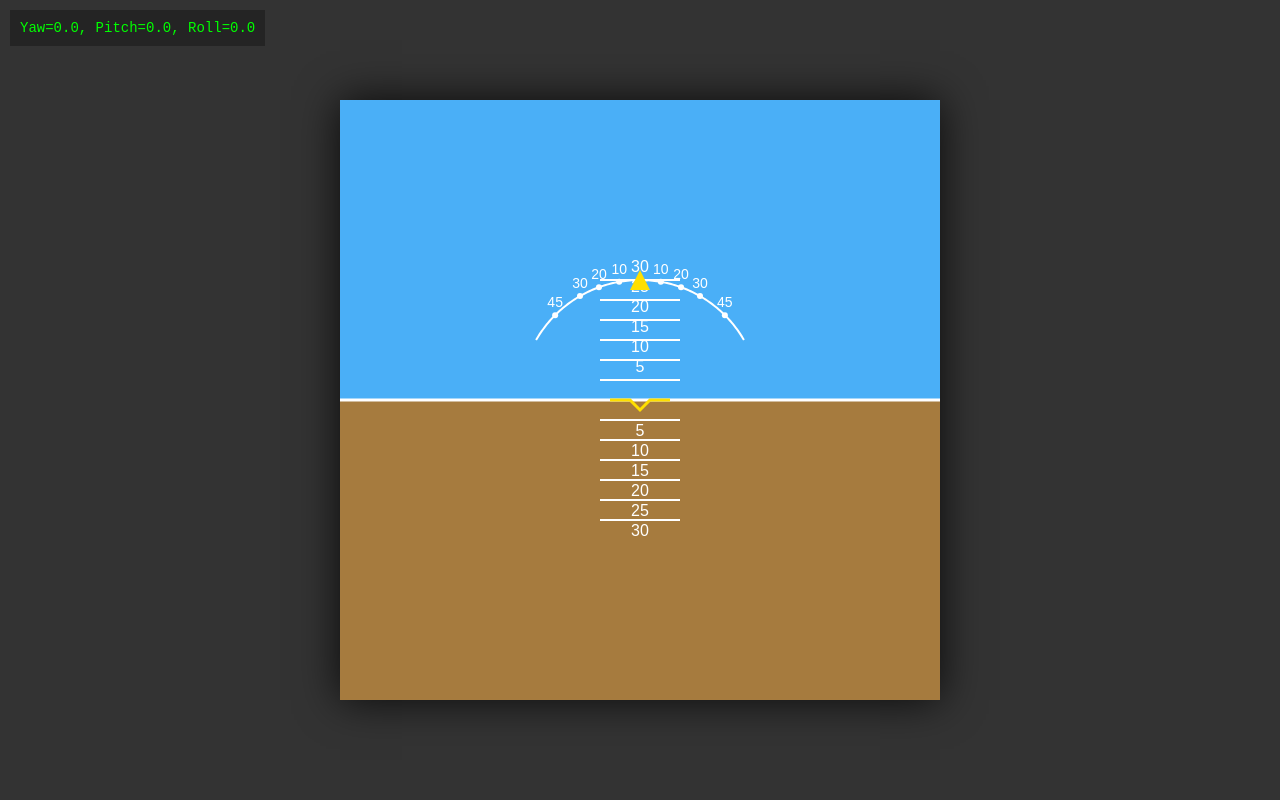
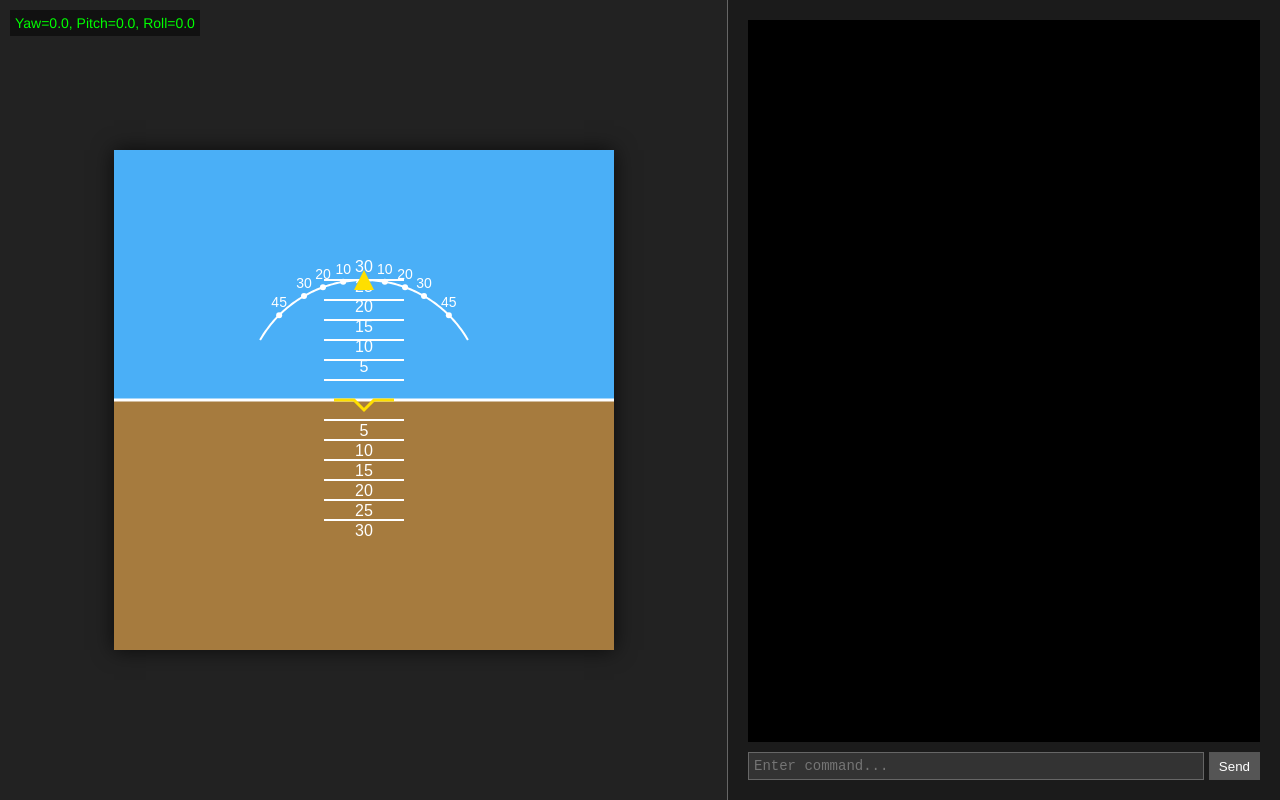
Before and after one commit to agastyahukoo/DesignBuildFly-2024, a plain HTML site: page index.html in a window 1280 px wide. Drawn offline with nearby package versions, Linux system fonts and the light colour scheme; no server answers.

Commit message:
Update index.html

```diff
--- a/index.html
+++ b/index.html
@@ -2,293 +2,249 @@
 <html>
 <head>
   <meta charset="UTF-8"/>
-  <title>Airbus-Style Primary Flight Display</title>
+  <title>Airbus-Style PFD</title>
   <style>
     body {
       margin: 0;
       padding: 0;
-      background: #333;
-      font-family: Arial, sans-serif;
-      color: white;
+      background: #222;
+      font-family: "Helvetica Neue", Arial, sans-serif;
+      color: #fff;
+      display: flex;
+      flex-direction: row;
+      height: 100vh;
     }
-
-    #pfdContainer {
-      width: 100vw;
-      height: 100vh;
+    #leftPane {
+      flex: 1;
       display: flex;
+      flex-direction: column;
+      align-items: center;
       justify-content: center;
-      align-items: center;
-      overflow: hidden;
+      border-right: 1px solid #666;
     }
-
+    #rightPane {
+      width: 40%;
+      display: flex;
+      flex-direction: column;
+      align-items: stretch;
+      padding: 20px;
+      background: #1b1b1b;
+    }
     #pfdCanvas {
       background: #222;
-      box-shadow: 0 0 40px rgba(0,0,0,0.8);
+      box-shadow: 0 0 20px rgba(0,0,0,0.7);
     }
-
-    /* Simple text overlay for debugging (optional) */
+    #terminalOutput {
+      flex: 1;
+      margin-bottom: 10px;
+      background: #000;
+      padding: 10px;
+      overflow-y: auto;
+      font-family: monospace;
+      font-size: 14px;
+      white-space: pre-wrap;
+    }
+    #terminalInput {
+      display: flex;
+    }
+    #terminalText {
+      flex: 1;
+      padding: 5px;
+      font-family: monospace;
+      font-size: 14px;
+      border: 1px solid #666;
+      background: #333;
+      color: #fff;
+    }
+    #terminalButton {
+      padding: 5px 10px;
+      margin-left: 5px;
+      background: #555;
+      color: #fff;
+      border: none;
+      cursor: pointer;
+    }
     #info {
       position: absolute;
-      top: 0;
-      left: 0;
-      margin: 10px;
-      padding: 10px;
-      background: rgba(0,0,0,0.3);
+      top: 10px;
+      left: 10px;
       color: #0f0;
-      font: 14px monospace;
+      font-size: 14px;
+      background: rgba(0,0,0,0.5);
+      padding: 5px;
     }
   </style>
 </head>
 <body>
 
-<div id="pfdContainer">
-  <canvas id="pfdCanvas" width="600" height="600"></canvas>
+<div id="leftPane">
+  <canvas id="pfdCanvas" width="500" height="500"></canvas>
+</div>
+
+<div id="rightPane">
+  <div id="terminalOutput"></div>
+  <div id="terminalInput">
+    <input type="text" id="terminalText" placeholder="Enter command..." />
+    <button id="terminalButton">Send</button>
+  </div>
 </div>
 
 <div id="info">Yaw=0, Pitch=0, Roll=0</div>
 
-<!-- Socket.IO -->
 <script src="https://cdn.socket.io/4.4.1/socket.io.min.js"
         integrity="sha384-f9cTtR/vIvqkcLLp+M7Jr6I5ftBPrQFFyaR1HpQcAd22jyH3Y1BNS6S4mkb+z3Uc"
         crossorigin="anonymous"></script>
-
 <script>
-/**
- * We will draw a simplified "Airbus-style" Attitude Indicator:
- *
- *  - The background is half blue (sky) and half brown (ground),
- *    separated by a "horizon line".
- *  - The horizon rotates according to 'roll' and shifts (up/down)
- *    according to 'pitch'.
- *  - Overlaid pitch ladder lines (+/- 5, 10, 15, 20, 25, 30 etc.).
- *  - A bank angle scale at the top.
- *  - A fixed "aircraft symbol" in the center.
- *
- * The math:
- *  1) Translate canvas to center = (canvas.width/2, canvas.height/2)
- *  2) Rotate by -roll (since horizon must roll in opposite direction of aircraft).
- *  3) Translate the horizon up/down based on pitch. For each degree of pitch,
- *     we shift by some pixels (e.g. 4 px/deg).
- */
-
 const socket = io();
 const canvas = document.getElementById('pfdCanvas');
 const ctx = canvas.getContext('2d');
 const infoDiv = document.getElementById('info');
+const terminalOutput = document.getElementById('terminalOutput');
+const terminalText = document.getElementById('terminalText');
+const terminalButton = document.getElementById('terminalButton');
 
-// Some configuration constants
-const PITCH_PIX_PER_DEG = 4;  // 4 pixels per 1 degree of pitch
-const CANVAS_SIZE = 600;      // width = height = 600
-const HORIZON_WIDTH = 2000;   // big "strip" width for drawing sky/ground
-const HORIZON_HEIGHT = 2000;  // big "strip" height to allow roll/pitch
+let yaw = 0, pitch = 0, roll = 0;
+const PITCH_PIX_PER_DEG = 4;
+const CANVAS_SIZE = 500;
+const HORIZON_WIDTH = 2000;
+const HORIZON_HEIGHT = 2000;
 
-// We'll store current yaw/pitch/roll globally
-let yaw   = 0;
-let pitch = 0;
-let roll  = 0;
-
-// Socket event: "imu_data" from server
 socket.on('imu_data', data => {
-  yaw   = data.yaw;
+  yaw = data.yaw;
   pitch = data.pitch;
-  roll  = data.roll;
+  roll = data.roll;
   updatePFD();
 });
 
-function updatePFD() {
-  // Clear the canvas
-  ctx.clearRect(0, 0, canvas.width, canvas.height);
+socket.on('terminal_output', msg => {
+  terminalOutput.textContent += msg + "\n";
+  terminalOutput.scrollTop = terminalOutput.scrollHeight;
+});
 
-  // Step 1: Move origin to center of canvas
+terminalButton.addEventListener('click', sendCommand);
+terminalText.addEventListener('keyup', e => {
+  if(e.key === "Enter") sendCommand();
+});
+
+function sendCommand() {
+  let cmd = terminalText.value.trim();
+  if(cmd.length > 0) {
+    socket.emit('terminal_command', cmd);
+    terminalText.value = "";
+  }
+}
+
+function updatePFD(){
+  ctx.clearRect(0,0,canvas.width,canvas.height);
   ctx.save();
-  ctx.translate(CANVAS_SIZE / 2, CANVAS_SIZE / 2);
-
-  // Step 2: Rotate horizon by -roll (in radians)
+  ctx.translate(CANVAS_SIZE/2, CANVAS_SIZE/2);
   let rollRad = -roll * Math.PI / 180;
   ctx.rotate(rollRad);
-
-  // Step 3: Shift horizon by pitch
   let pitchPixels = pitch * PITCH_PIX_PER_DEG;
   ctx.translate(0, pitchPixels);
-
-  // Draw the horizon:
-  //  - We'll define y=0 as horizon line
-  //  - Above y=0 = sky (blue), below y=0 = ground (brown).
-  // We draw a large rectangle for sky and another for ground.
-  // We'll do it with two big rectangles:
-  //   - one from -HORIZON_HEIGHT to 0 for the sky
-  //   - one from 0 to +HORIZON_HEIGHT for the ground
-
-  // Sky (blue)
-  ctx.fillStyle = '#4AAFF7'; // Airbus-ish sky color
+  ctx.fillStyle = '#4AAFF7';
   ctx.fillRect(-HORIZON_WIDTH/2, -HORIZON_HEIGHT, HORIZON_WIDTH, HORIZON_HEIGHT);
-
-  // Ground (brown)
-  ctx.fillStyle = '#A67B3E'; // Airbus-ish ground color
+  ctx.fillStyle = '#A67B3E';
   ctx.fillRect(-HORIZON_WIDTH/2, 0, HORIZON_WIDTH, HORIZON_HEIGHT);
-
-  // Draw the white horizon line at y=0
   ctx.strokeStyle = '#fff';
   ctx.lineWidth = 3;
   ctx.beginPath();
   ctx.moveTo(-HORIZON_WIDTH/2, 0);
   ctx.lineTo(HORIZON_WIDTH/2, 0);
   ctx.stroke();
-
-  // Draw pitch ladder lines:
-  drawPitchLadder(ctx);
-
-  // Restore to center so we can draw the fixed aircraft symbol
+  drawPitchLadder();
   ctx.restore();
-
-  // Draw the fixed aircraft symbol in the center
-  drawAircraftSymbol(ctx);
-
-  // Draw the roll scale at the top
-  drawRollScale(ctx, roll);
-
-  // Display text for debugging
+  drawAircraftSymbol();
+  drawRollScale(roll);
   infoDiv.textContent = `Yaw=${yaw.toFixed(1)}, Pitch=${pitch.toFixed(1)}, Roll=${roll.toFixed(1)}`;
 }
 
-function drawPitchLadder(ctx) {
-  // We'll draw lines at +/- (5, 10, 15, 20, 25, 30) degrees, for example.
-  // The line is offset in y by pitch * PITCH_PIX_PER_DEG.
-  // But we've already translated and rotated the context for the horizon.
-  // So we just draw lines at negative y for positive pitch, positive y for negative pitch.
-
-  ctx.strokeStyle = '#fff';
-  ctx.fillStyle = '#fff';
-  ctx.lineWidth = 2;
-  ctx.font = '16px Arial';
-  ctx.textAlign = 'center';
-  ctx.textBaseline = 'middle';
-
-  let maxPitch = 30;
-  for (let deg = 5; deg <= maxPitch; deg += 5) {
-    // offset in pixels
-    let yOffsetUp   = -deg * PITCH_PIX_PER_DEG; // positive pitch => up
-    let yOffsetDown = deg  * PITCH_PIX_PER_DEG; // negative pitch => down
-
-    // Pitch ladder line width changes with angle, but let's keep it constant for simplicity
-    let lineWidth = 80;
-
-    // +++++ Positive pitch lines +++++
+function drawPitchLadder(){
+  ctx.strokeStyle='#fff';
+  ctx.fillStyle='#fff';
+  ctx.lineWidth=2;
+  ctx.font='16px Arial';
+  ctx.textAlign='center';
+  ctx.textBaseline='middle';
+  let maxPitch=30;
+  for(let deg=5; deg<=maxPitch; deg+=5){
+    let yUp=-deg*PITCH_PIX_PER_DEG;
+    let yDown= deg*PITCH_PIX_PER_DEG;
+    let lineW=80;
     ctx.beginPath();
-    ctx.moveTo(-lineWidth/2, yOffsetUp);
-    ctx.lineTo(lineWidth/2, yOffsetUp);
+    ctx.moveTo(-lineW/2, yUp);
+    ctx.lineTo(lineW/2, yUp);
     ctx.stroke();
-    // Draw pitch text
-    ctx.fillText(`${deg}`, 0, yOffsetUp - 12);
-
-    // ----- Negative pitch lines -----
+    ctx.fillText(`${deg}`,0,yUp-12);
     ctx.beginPath();
-    ctx.moveTo(-lineWidth/2, yOffsetDown);
-    ctx.lineTo(lineWidth/2, yOffsetDown);
+    ctx.moveTo(-lineW/2, yDown);
+    ctx.lineTo(lineW/2, yDown);
     ctx.stroke();
-    // Negative label
-    ctx.fillText(`${deg}`, 0, yOffsetDown + 12);
+    ctx.fillText(`${deg}`,0,yDown+12);
   }
 }
 
-function drawAircraftSymbol(ctx) {
-  // The "aircraft symbol" or "wings" at the center is typically a fixed
-  // shape that looks like a W or a short inverted V with side wings.
-  // We'll keep it simple.
-
+function drawAircraftSymbol(){
   ctx.save();
-  ctx.translate(CANVAS_SIZE / 2, CANVAS_SIZE / 2); // Center of canvas
-  ctx.strokeStyle = '#FFDF00'; // Airbus reference symbol color (yellowish)
-  ctx.lineWidth = 3;
+  ctx.translate(CANVAS_SIZE/2, CANVAS_SIZE/2);
+  ctx.strokeStyle='#FFDF00';
+  ctx.lineWidth=3;
   ctx.beginPath();
-
-  // Draw a small "W" shape
-  ctx.moveTo(-30, 0);
-  ctx.lineTo(-10, 0);
-  ctx.lineTo(0, 10);
-  ctx.lineTo(10, 0);
-  ctx.lineTo(30, 0);
-
+  ctx.moveTo(-30,0);
+  ctx.lineTo(-10,0);
+  ctx.lineTo(0,10);
+  ctx.lineTo(10,0);
+  ctx.lineTo(30,0);
   ctx.stroke();
   ctx.restore();
 }
 
-function drawRollScale(ctx, rollAngle) {
-  // A typical Airbus roll scale is at the top center, showing tick marks at
-  // 0, ±10, 20, 30, 45. The actual scale is more complicated, but let's do a simpler version.
-
-  // We'll draw an arc at the top, with the current roll indicated by a pointer at the center.
+function drawRollScale(rollAngle){
   ctx.save();
-  ctx.translate(CANVAS_SIZE / 2, CANVAS_SIZE / 2);
-
-  // Roll scale radius
-  const radius = 120;
-  // Let’s define a small function to get coords on circle for a given angle
-  function polar(angleDeg) {
-    const rad = (angleDeg - 90) * Math.PI / 180; // offset -90 to make 0 deg up
-    return {
-      x: radius * Math.cos(rad),
-      y: radius * Math.sin(rad)
-    };
+  ctx.translate(CANVAS_SIZE/2, CANVAS_SIZE/2);
+  const radius=120;
+  function polar(aDeg){
+    let rad=(aDeg-90)*Math.PI/180;
+    return {x: radius*Math.cos(rad), y: radius*Math.sin(rad)};
   }
-
-  // Draw the semi-circle (approx ±60 deg)
-  ctx.strokeStyle = '#fff';
-  ctx.lineWidth = 2;
+  ctx.strokeStyle='#fff';
+  ctx.lineWidth=2;
   ctx.beginPath();
-  // Start from -60 deg to +60 deg
-  for (let a = -60; a <= 60; a++) {
-    let { x, y } = polar(a);
-    if (a === -60) ctx.moveTo(x, y);
-    else ctx.lineTo(x, y);
+  for(let a=-60; a<=60; a++){
+    let {x,y} = polar(a);
+    if(a===-60) ctx.moveTo(x,y);
+    else ctx.lineTo(x,y);
   }
   ctx.stroke();
-
-  // Tick marks at increments
-  let majorTicks = [-45, -30, -20, -10, 0, 10, 20, 30, 45];
-  ctx.textAlign = 'center';
-  ctx.textBaseline = 'bottom';
-  ctx.font = '14px Arial';
-
-  majorTicks.forEach((val) => {
-    let { x, y } = polar(val);
-    // draw small tick
+  let majorTicks = [-45,-30,-20,-10,0,10,20,30,45];
+  ctx.textAlign='center';
+  ctx.textBaseline='bottom';
+  ctx.font='14px Arial';
+  for(let val of majorTicks){
+    let {x,y} = polar(val);
     ctx.beginPath();
-    ctx.arc(x, y, 3, 0, 2*Math.PI);
-    ctx.fillStyle = '#fff';
+    ctx.arc(x,y,3,0,2*Math.PI);
+    ctx.fillStyle='#fff';
     ctx.fill();
-
-    // label
-    if (val !== 0) {
-      let label = Math.abs(val).toString();
-      ctx.fillText(label, x, y - 5);
+    if(val!==0){
+      let label=Math.abs(val).toString();
+      ctx.fillText(label,x,y-5);
     }
-  });
-
-  // Now draw the "roll pointer" which points to the current roll
-  // We'll just do a small triangle at the top center, rotating with roll
-  // Actually, in Airbus style, the scale is static and the pointer moves,
-  // but let's do the simpler approach: we rotate the pointer itself.
-
-  // We don't want to rotate the entire scale, just the pointer.
+  }
   ctx.save();
-  ctx.rotate(-rollAngle * Math.PI/180);
-  // Draw triangle at top
+  ctx.rotate(-rollAngle*Math.PI/180);
   ctx.beginPath();
-  ctx.moveTo(0, -radius - 10);
-  ctx.lineTo(-10, -radius + 10);
-  ctx.lineTo(10, -radius + 10);
+  ctx.moveTo(0,-radius-10);
+  ctx.lineTo(-10,-radius+10);
+  ctx.lineTo(10,-radius+10);
   ctx.closePath();
-  ctx.fillStyle = '#FFDF00';
+  ctx.fillStyle='#FFDF00';
   ctx.fill();
-
   ctx.restore();
   ctx.restore();
 }
 
-// Initialize with a blank
 updatePFD();
 </script>
-
 </body>
 </html>
```
